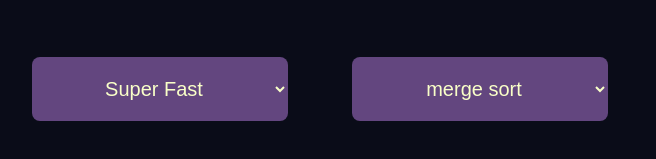
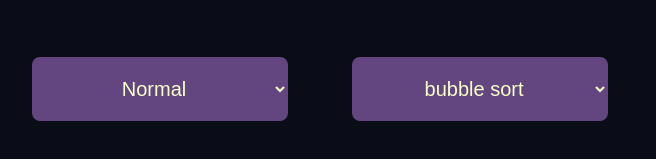
Before and after one commit to Prajwal22112000/sorting-algorithm-analyzer, a plain HTML site: page index.html in a window 1280 px wide. Shown: the part 585-744 px from the top of the page, 0-656 px from the left. Drawn offline with Linux system fonts and the light colour scheme.

Commit message:
Update index.html
changed the by default selected speed from super fast to normal and by default selected algorithm to bubble sort

```diff
--- a/index.html
+++ b/index.html
@@ -35,9 +35,9 @@
         <!-- sortingspeed -->
         <div id="pb1">
             <select name="speed" id="sortspeed">
-                <option value="5" selected>Super Fast</option>
+                <option value="5">Super Fast</option>
                 <option value="25" >Fast</option>
-                <option value="50">Normal</option>
+                <option value="50" selected>Normal</option>
                 <option value="100">Slow</option>
                 <option value="500">Super Slow</option>
             </select>
@@ -46,12 +46,12 @@
         <!-- sorting type -->
         <div id="pb2">
             <select name="sorttype" id="sorttype" >
-                <option value="bsort">bubble sort</option>
+                <option value="bsort" selected>bubble sort</option>
                 <option value="isort">insertion sort</option>
                 <option value="qsort">quick sort</option>
                 <option value="ssort">selection sort</option>
                 <option value="hsort">heap sort</option>
-                <option value="msort" selected>merge sort</option>
+                <option value="msort">merge sort</option>
             </select>
         </div>
 
```
